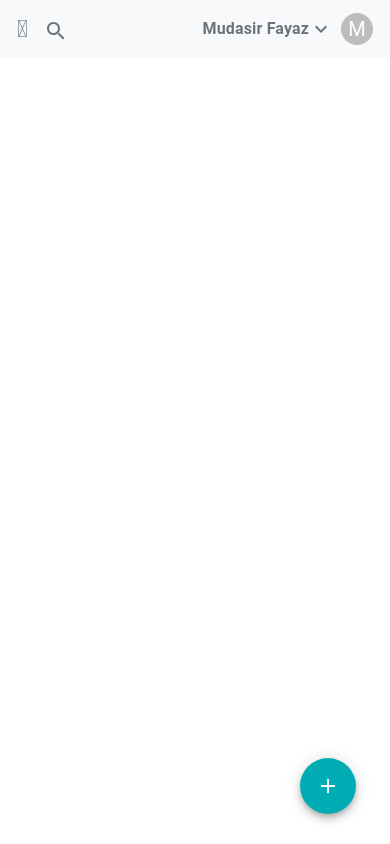
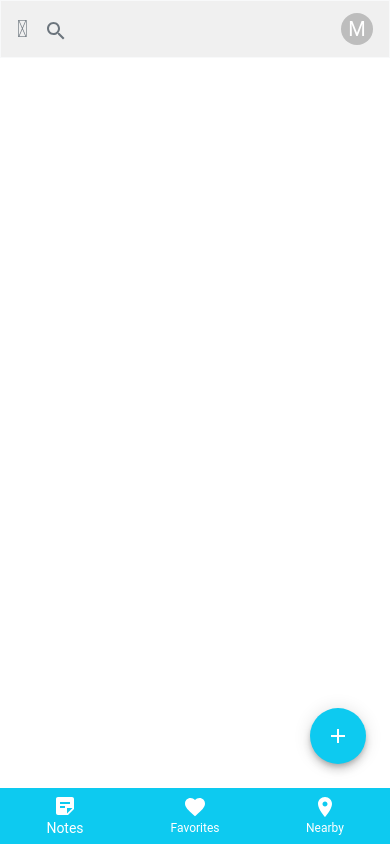
Before and after one commit to mudasirfayaz7/Note-Keeper, a React (Create React App) app: page / in a window 390 px wide. Built offline with nearby package versions, Linux system fonts and the light colour scheme.

Commit message:
Add bottom navbarbar and Confirm delete option

```diff
--- a/public/index.css
+++ b/public/index.css
@@ -99,8 +99,8 @@ section {
 }
 .Add-btn {
   position: fixed;
-  bottom: 0;
-  right: 0;
+  bottom: 50px;
+  right: -10px;
 }
 
 /******* Masonry Grid Css *******/
@@ -120,6 +120,6 @@ section {
 /* Style your items */
 .my-masonry-grid_column > div {
   /* change div to reference your elements you put in <Masonry> */
-  background-color: #6c757d;
+  background-color: #b5eaea;
   margin-bottom: 20px;
 }
--- a/src/AccountMenu.js
+++ b/src/AccountMenu.js
@@ -33,7 +33,7 @@ export default function AccountMenu() {
           textAlign: "center",
         }}
       >
-        <Typography className="text-secondary me-2 fs-6 fw-bold">
+        <Typography className="text-secondary me-2 fs-6 fw-bold d-none d-md-block">
           Mudasir Fayaz
           <KeyboardArrowDownIcon />
         </Typography>
--- a/src/App.js
+++ b/src/App.js
@@ -7,6 +7,7 @@ import Masonry from "react-masonry-css";
 import { Fab } from "@mui/material";
 import { styled } from "@mui/material/styles";
 import AddIcon from "@mui/icons-material/Add";
+import SimpleBottomNavigation from "./BottomNavigation";
 
 const StyledFab = styled(Fab)({
   position: "absolute",
@@ -87,13 +88,13 @@ function App() {
       <div class="Add-btn">
         <StyledFab
           onClick={showBox}
-          className="text-white"
-          style={{ backgroundColor: "#00ADB5" }}
+          className="text-white bg-info"
           aria-label="add"
         >
           <AddIcon />
         </StyledFab>
       </div>
+      <SimpleBottomNavigation />
     </section>
   );
 }
--- /dev/null
+++ b/src/BottomNavigation.js
@@ -0,0 +1,40 @@
+import * as React from "react";
+import Box from "@mui/material/Box";
+import BottomNavigation from "@mui/material/BottomNavigation";
+import BottomNavigationAction from "@mui/material/BottomNavigationAction";
+import StickyNote2Icon from "@mui/icons-material/StickyNote2";
+import FavoriteIcon from "@mui/icons-material/Favorite";
+import LocationOnIcon from "@mui/icons-material/LocationOn";
+
+export default function SimpleBottomNavigation() {
+  const [value, setValue] = React.useState(0);
+
+  return (
+    <Box sx={{ width: 500 }}>
+      <BottomNavigation
+        className="fixed-bottom bg-info"
+        showLabels
+        value={value}
+        onChange={(event, newValue) => {
+          setValue(newValue);
+        }}
+      >
+        <BottomNavigationAction
+          className="text-white"
+          label="Notes"
+          icon={<StickyNote2Icon />}
+        />
+        <BottomNavigationAction
+          className="text-white"
+          label="Favorites"
+          icon={<FavoriteIcon />}
+        />
+        <BottomNavigationAction
+          className="text-white"
+          label="Nearby"
+          icon={<LocationOnIcon />}
+        />
+      </BottomNavigation>
+    </Box>
+  );
+}
--- a/src/Header.js
+++ b/src/Header.js
@@ -7,7 +7,6 @@ import SearchIcon from "@mui/icons-material/Search";
 import IconButton from "@mui/material/IconButton";
 import MuiAppBar from "@mui/material/AppBar";
 import CssBaseline from "@mui/material/CssBaseline";
-
 import AccountMenu from "./AccountMenu";
 
 const drawerWidth = 240;
@@ -79,7 +78,8 @@ export default function Header(props) {
         <CssBaseline />
         <AppBar
           position="static"
-          className="bg-light border-light "
+          className="border-light "
+          style={{ backgroundColor: "#f0f0f0" }}
           variant="outlined"
         >
           <Toolbar>
@@ -105,6 +105,7 @@ export default function Header(props) {
             </IconButton>
 
             <Box sx={{ flexGrow: 1 }} />
+
             <AccountMenu />
           </Toolbar>
         </AppBar>
--- a/src/Note.js
+++ b/src/Note.js
@@ -6,11 +6,17 @@ import MoreVertIcon from "@mui/icons-material/MoreVert";
 import { IconButton } from "@mui/material";
 import Menu from "@mui/material/Menu";
 import MenuItem from "@mui/material/MenuItem";
+import Dialog from "@mui/material/Dialog";
+import DialogActions from "@mui/material/DialogActions";
+import DialogContent from "@mui/material/DialogContent";
+import DialogContentText from "@mui/material/DialogContentText";
+import DialogTitle from "@mui/material/DialogTitle";
 
 const ITEM_HEIGHT = 48;
 const currentDate = new Date().toLocaleDateString();
 
 function Note(props) {
+  const [show, setShow] = React.useState(false);
   const [anchorEl, setAnchorEl] = React.useState(null);
   const open = Boolean(anchorEl);
   const handleClick = (event) => {
@@ -37,8 +43,17 @@ function Note(props) {
     content = nullConent;
   }
 
+  const handleClickOpen = () => {
+    setShow(true);
+  };
+
+  const handleHide = () => {
+    setShow(false);
+  };
+
   function handleDelete() {
     props.onDelete(props.id);
+    setShow(false);
     setAnchorEl(null);
   }
 
@@ -47,7 +62,6 @@ function Note(props) {
       sx={{ minWidth: 275 }}
       variant="outlined"
       style={{ backgroundColor: "#B5EAEA" }}
-      className="border-light"
     >
       <div className="d-flex justify-content-between align-items-center px-2">
         <IconButton
@@ -75,8 +89,35 @@ function Note(props) {
             },
           }}
         >
-          <MenuItem onClick={handleDelete}>Delete</MenuItem>
+          <MenuItem onClick={handleClickOpen}>Delete</MenuItem>
+          <Dialog
+            open={show}
+            onClose={handleHide}
+            aria-labelledby="alert-dialog-title"
+            aria-describedby="alert-dialog-description"
+          >
+            <DialogTitle id="alert-dialog-title">
+              {"Confirm Delete"}
+            </DialogTitle>
+            <DialogContent>
+              <DialogContentText id="alert-dialog-description">
+                Are you sure you want to delete this note
+              </DialogContentText>
+            </DialogContent>
+            <DialogActions>
+              <button
+                className="btn btn-sm btn-light me-3"
+                onClick={handleHide}
+              >
+                Cancel
+              </button>
+              <button className="btn btn-sm btn-danger" onClick={handleDelete}>
+                Delete
+              </button>
+            </DialogActions>
+          </Dialog>
           <br />
+
           <MenuItem onClick={handleClose}>Edit</MenuItem>
         </Menu>
       </div>
--- a/src/TextArea.js
+++ b/src/TextArea.js
@@ -31,12 +31,11 @@ export default function TextArea(props) {
 
   return (
     <div id="box" className="box fixed">
-      <div className="card " style={{ backgroundColor: "#00ADB5" }}>
-        <div className="card-body " style={{ backgroundColor: "#00ADB5" }}>
+      <div className="card  bg-info">
+        <div className="card-body  bg-info">
           <form action="/">
             <input
-              className=" text-white"
-              style={{ backgroundColor: "#00ADB5" }}
+              className=" text-white bg-info"
               onChange={handleChange}
               type="text"
               name="title"
@@ -47,8 +46,7 @@ export default function TextArea(props) {
             />
             <br />
             <textarea
-              className="text-white"
-              style={{ backgroundColor: "#00ADB5" }}
+              className="text-white bg-info"
               onChange={handleChange}
               name="content"
               rows="2"
```
